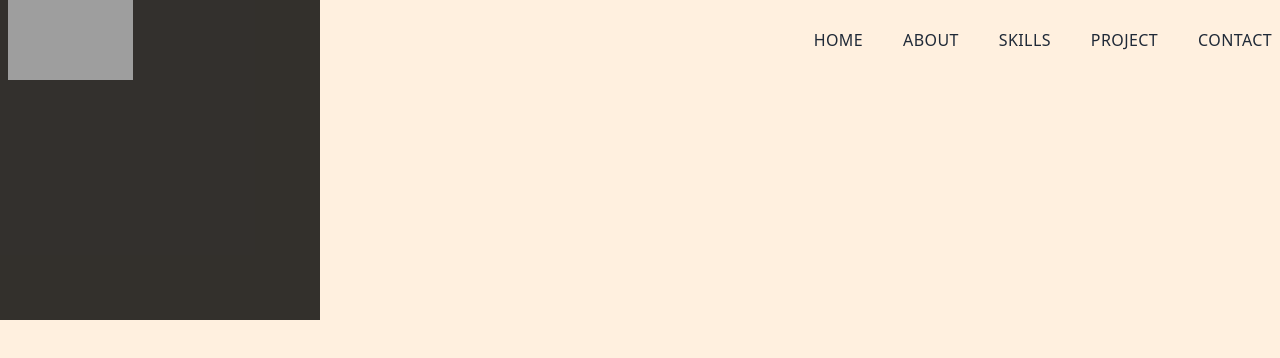
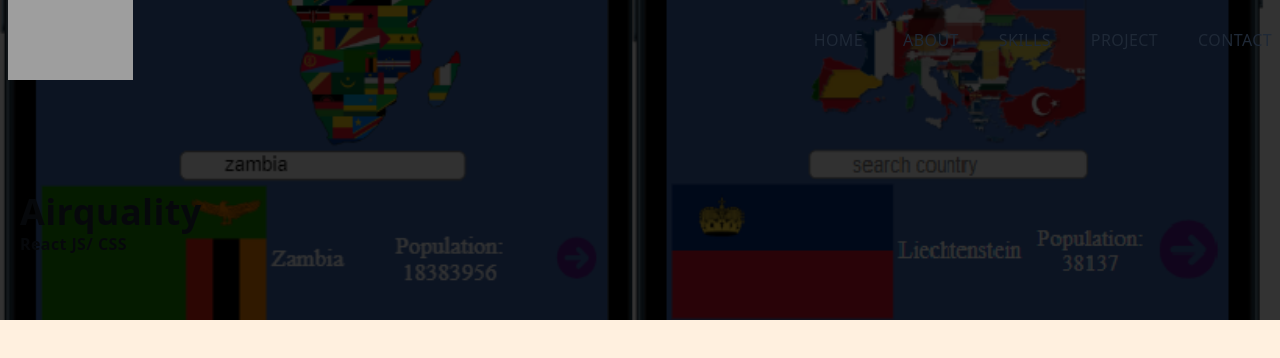
Before and after one commit to Mutalenic/my_personal_portfolio, a Next.js app: page /airquality in a window 1280 px wide. Shown: the top 358 px of the page. Built offline with nearby package versions, Linux system fonts and the light colour scheme; grey boxes are pictures that could not be loaded.

Commit message:
Add project name to airquality page

```diff
--- a/components/Work.jsx
+++ b/components/Work.jsx
@@ -19,7 +19,7 @@ function Work() {
           <WorkItem
             title="Airquality"
             backgroundImg={airquality}
-            projectUrl="/"
+            projectUrl="/airquality"
             techStack="React"
           />
            <WorkItem
--- a/pages/airquality.jsx
+++ b/pages/airquality.jsx
@@ -1,10 +1,17 @@
-import React from 'react'
+import Image from "next/image";
+import React from 'react';
+import airqualityImg from "../public/assets/projects/airquality.png"
 
 function airquality() {
   return (
     <div className="w-full">
-        <div className="w-screen h-[30vh] lg:w-[40vh] relative">
+        <div className="w-screen h-[30vh] lg:h-[40vh] relative">
             <div className="absolute top-0 left-0 w-full h-[30vh] lg:h-[40vh] bg-black/80 z-10" />
+            <Image className="absolute z-1" layout="fill" objectFit="cover" src={airqualityImg} alt="airquality image" />
+            <div className="absolute top-[70%] max-w-[1240px] w-full left-[50%] translate-x-[-50%] translate-y-[-50%]">
+                <h2>Airquality</h2>
+                <h3>React JS/ CSS</h3>
+            </div>
             </div>
         </div>
   )
```
